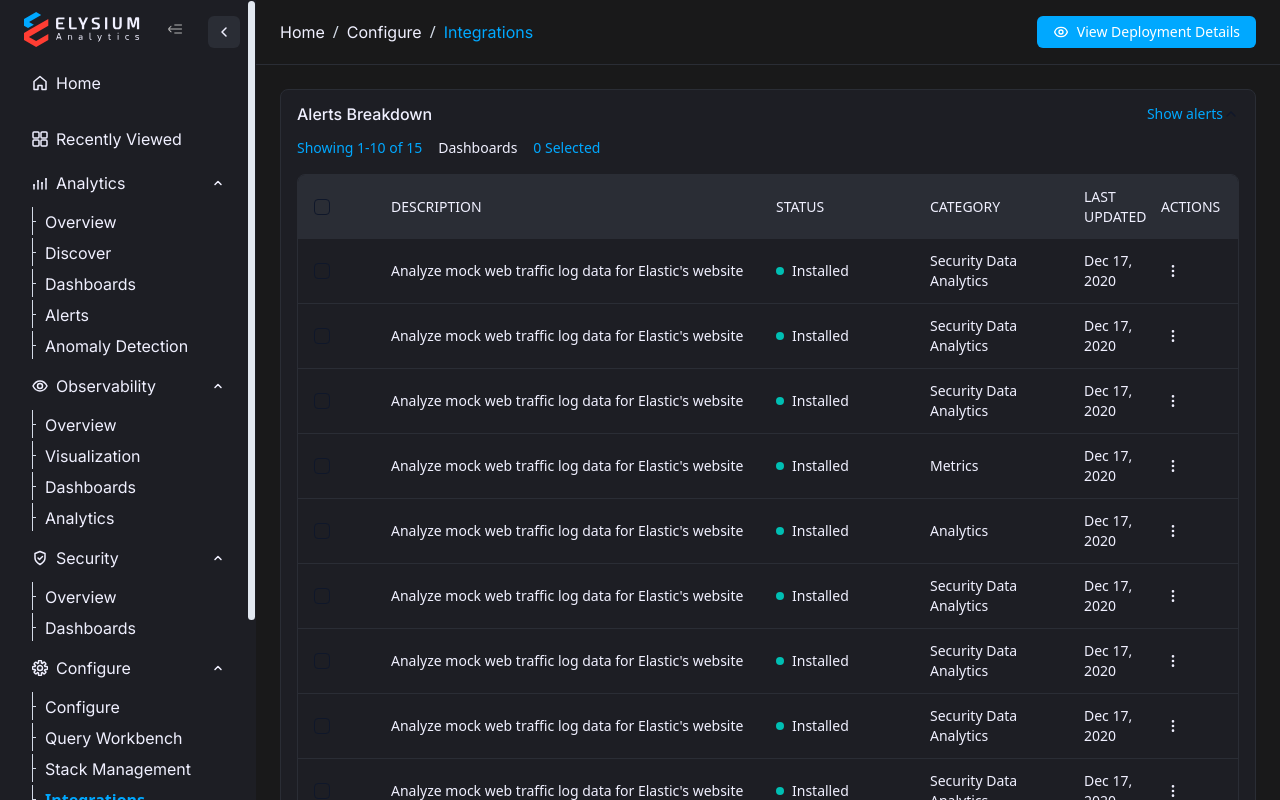
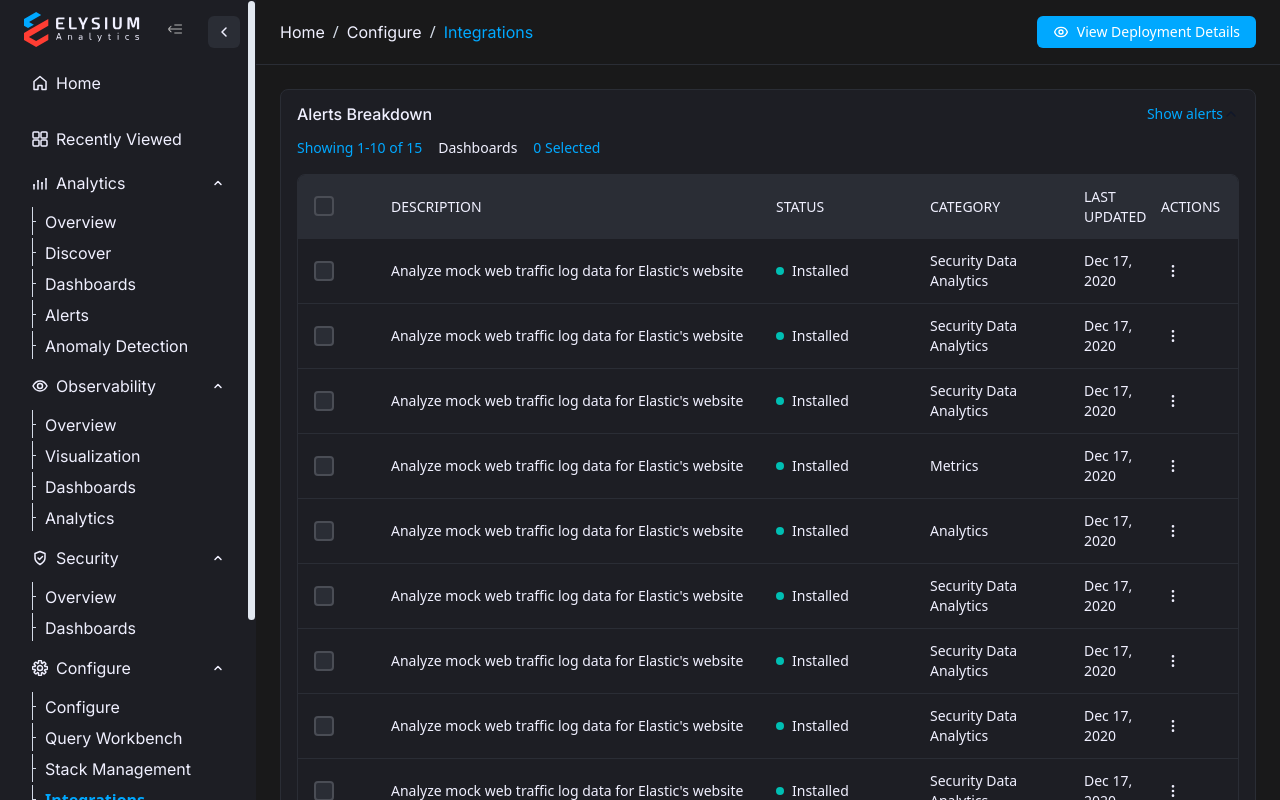
Before and after one commit to johnedelatorre/bolt-elysium, a React (Vite) app: page / in a window 1280 px wide. Built offline with nearby package versions, Linux system fonts and the light colour scheme.

Commit message:
Make checkboxes more visible with better styling

```diff
--- a/src/components/ui/checkbox.tsx
+++ b/src/components/ui/checkbox.tsx
@@ -11,7 +11,7 @@ const Checkbox = React.forwardRef<
   <CheckboxPrimitive.Root
     ref={ref}
     className={cn(
-      "peer h-4 w-4 shrink-0 rounded-sm border border-primary ring-offset-background focus-visible:outline-none focus-visible:ring-2 focus-visible:ring-ring focus-visible:ring-offset-2 disabled:cursor-not-allowed disabled:opacity-50 data-[state=checked]:bg-primary data-[state=checked]:text-primary-foreground",
+      "peer h-5 w-5 shrink-0 rounded-sm border-2 border-[#4a4d55] bg-[#2a2d35] ring-offset-background focus-visible:outline-none focus-visible:ring-2 focus-visible:ring-ring focus-visible:ring-offset-2 disabled:cursor-not-allowed disabled:opacity-50 data-[state=checked]:bg-textprimary-euicolorprimarytext data-[state=checked]:border-textprimary-euicolorprimarytext data-[state=checked]:text-white hover:border-[#6a6d75] hover:bg-[#3a3d45] transition-all duration-200",
       className
     )}
     {...props}
@@ -19,7 +19,7 @@ const Checkbox = React.forwardRef<
     <CheckboxPrimitive.Indicator
       className={cn("flex items-center justify-center text-current")}
     >
-      <Check className="h-4 w-4" />
+      <Check className="h-3.5 w-3.5 font-bold stroke-[3]" />
     </CheckboxPrimitive.Indicator>
   </CheckboxPrimitive.Root>
 ))
--- a/src/screens/IntegrationsLanding/sections/PageBodySubsection/PageBodySubsection.tsx
+++ b/src/screens/IntegrationsLanding/sections/PageBodySubsection/PageBodySubsection.tsx
@@ -163,16 +163,18 @@ export const PageBodySubsection = (): JSX.Element => {
                     {/* Table Header */}
                     <div className="bg-[#2a2d35] px-4 py-3 grid grid-cols-12 gap-4 items-center text-sm font-medium text-coreempty-euicoloremptyshade">
                       <div className="col-span-1 flex items-center">
-                        <Checkbox
-                          checked={isAllSelected}
-                          onCheckedChange={handleSelectAll}
-                          className="data-[state=checked]:bg-textprimary-euicolorprimarytext data-[state=checked]:border-textprimary-euicolorprimarytext"
-                          ref={(ref) => {
-                            if (ref) {
-                              ref.indeterminate = isIndeterminate;
-                            }
-                          }}
-                        />
+                        <div className="relative">
+                          <Checkbox
+                            checked={isAllSelected}
+                            onCheckedChange={handleSelectAll}
+                            className="h-5 w-5"
+                          />
+                          {isIndeterminate && !isAllSelected && (
+                            <div className="absolute inset-0 flex items-center justify-center pointer-events-none">
+                              <div className="w-2.5 h-0.5 bg-textprimary-euicolorprimarytext rounded-full"></div>
+                            </div>
+                          )}
+                        </div>
                       </div>
                       <div className="col-span-5">DESCRIPTION</div>
                       <div className="col-span-2">STATUS</div>
@@ -194,7 +196,7 @@ export const PageBodySubsection = (): JSX.Element => {
                             <Checkbox
                               checked={selectedRows.includes(alert.id)}
                               onCheckedChange={(checked) => handleRowSelect(alert.id, checked as boolean)}
-                              className="data-[state=checked]:bg-textprimary-euicolorprimarytext data-[state=checked]:border-textprimary-euicolorprimarytext"
+                              className="h-5 w-5"
                             />
                           </div>
                           <div className="col-span-5 text-coreempty-euicoloremptyshade">
```
